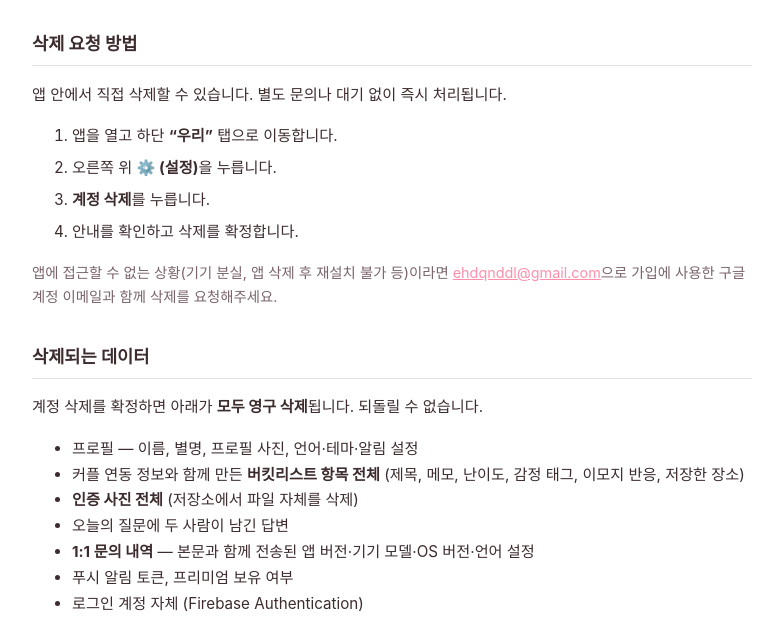
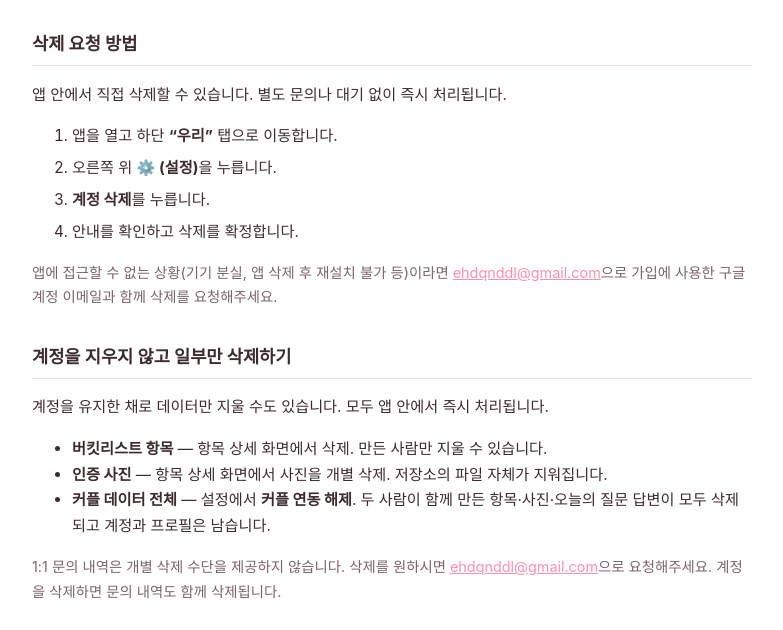
Before and after one commit to hundreddoitlist/hundreddoitlist.github.io, a plain HTML site: page delete-account.html in a window 1280 px wide. Shown: the part 147-777 px from the top of the page, without its empty margins (248-1031 px from the left). Drawn offline with Linux system fonts and the light colour scheme.

Commit message:
docs: 계정 유지 상태의 부분 삭제 안내 추가
Play 데이터 보안이 '계정 삭제 없이 데이터만 지우는 수단'에도 URL을 요구한다.
항목·사진 개별 삭제와 커플 해제가 그에 해당하므로 같은 페이지에 적는다.

1:1 문의는 개별 삭제 수단이 없다는 점도 밝혔다 — 없는 기능을 있는 것처럼
적을 수는 없다. 대신 이메일 요청 경로를 안내한다.

Co-Authored-By: Claude Opus 5 <noreply@anthropic.com>
Claude-Session: https://claude.ai/code/session_01W2EpMuqUJiSiNVntHteeBt

```diff
--- a/delete-account.html
+++ b/delete-account.html
@@ -32,6 +32,20 @@
     앱에 접근할 수 없는 상황(기기 분실, 앱 삭제 후 재설치 불가 등)이라면
     <a href="mailto:ehdqnddl@gmail.com">ehdqnddl@gmail.com</a>으로 가입에 사용한 구글 계정 이메일과 함께
     삭제를 요청해주세요.
+  </p>
+
+  <h2>계정을 지우지 않고 일부만 삭제하기</h2>
+  <p>계정을 유지한 채로 데이터만 지울 수도 있습니다. 모두 앱 안에서 즉시 처리됩니다.</p>
+  <ul>
+    <li><strong>버킷리스트 항목</strong> — 항목 상세 화면에서 삭제. 만든 사람만 지울 수 있습니다.</li>
+    <li><strong>인증 사진</strong> — 항목 상세 화면에서 사진을 개별 삭제. 저장소의 파일 자체가 지워집니다.</li>
+    <li><strong>커플 데이터 전체</strong> — 설정에서 <strong>커플 연동 해제</strong>. 두 사람이 함께 만든
+      항목·사진·오늘의 질문 답변이 모두 삭제되고 계정과 프로필은 남습니다.</li>
+  </ul>
+  <p class="note">
+    1:1 문의 내역은 개별 삭제 수단을 제공하지 않습니다. 삭제를 원하시면
+    <a href="mailto:ehdqnddl@gmail.com">ehdqnddl@gmail.com</a>으로 요청해주세요.
+    계정을 삭제하면 문의 내역도 함께 삭제됩니다.
   </p>
 
   <h2>삭제되는 데이터</h2>
```
